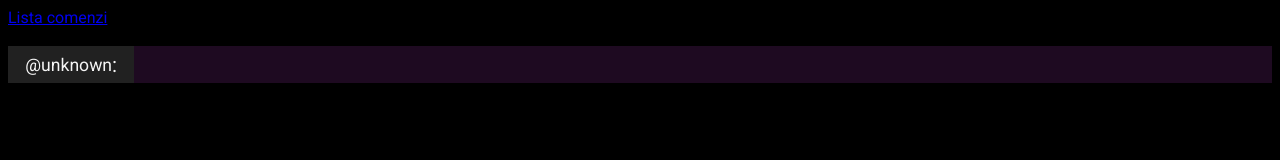
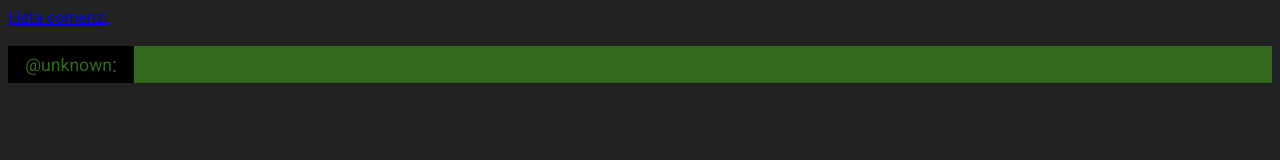
Before and after one commit to catalinbujor/COLIW-TW, a plain HTML site: page index.html in a window 1280 px wide. Drawn offline with Linux system fonts and the light colour scheme.

Commit message:
Refined colors

```diff
--- a/css/topbar.css
+++ b/css/topbar.css
@@ -1,5 +1,5 @@
 body{
-    background-color: #000000;
+    background-color: #212121;
     font-family: Roboto;
 }
 
@@ -28,7 +28,7 @@ body{
     display: inline;
 }
 .user-stl{
-    background-color: #212121;
+    background-color: #000000;
     display :flex;
     min-width: 10%;
     align-items: center;
@@ -40,7 +40,7 @@ body{
 }
 
 .input-stl{
-    background-color: #1e0a21;
+    background-color:#33691E;
     display: flex;
     width: 100%;
 }
@@ -51,12 +51,12 @@ body{
 
 .username{
     font-size:1.1em;
-    color:#F5F5F5;
+    color: #33691E;
 }
 
 .puncte{
     font-size: 1.3em;
-    color:whitesmoke;
+    color:#33691E;
 }
 input[type=text], select {
     width: 1000%;
```
